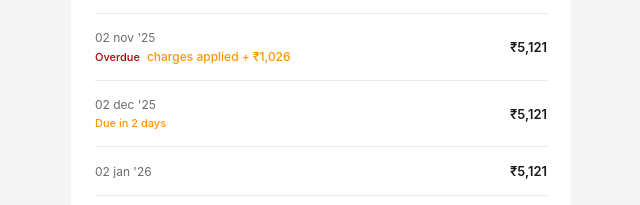
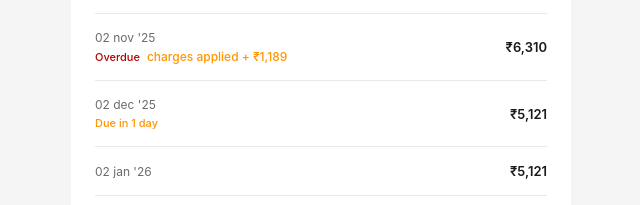
Before and after one commit to aitechturesachin/emi-schedule, a plain HTML site: page index.html in a window 1280 px wide. Shown: the part 980-1185 px from the top of the page, 319-959 px from the left. Drawn offline with Linux system fonts and the light colour scheme.

Commit message:
Update index.html

```diff
--- a/index.html
+++ b/index.html
@@ -303,17 +303,17 @@
                     <span class="emi-status overdue">
                         Overdue
                         <span class="due" style="font-size: 12px; margin-left: 4px;">
-                            charges applied + ₹1,026
+                            charges applied + ₹1,189
                         </span>
                     </span>
                 </div>
-                <div class="emi-amount">₹5,121</div>
+                <div class="emi-amount">₹6,310</div>
             </div>
 
             <div class="emi-item">
                 <div class="emi-left">
                     <span class="emi-date">02 dec '25</span>
-                    <span class="emi-status due">Due in 2 days</span>
+                    <span class="emi-status due">Due in 1 day</span>
                 </div>
                 <div class="emi-amount">₹5,121</div>
             </div>
```
